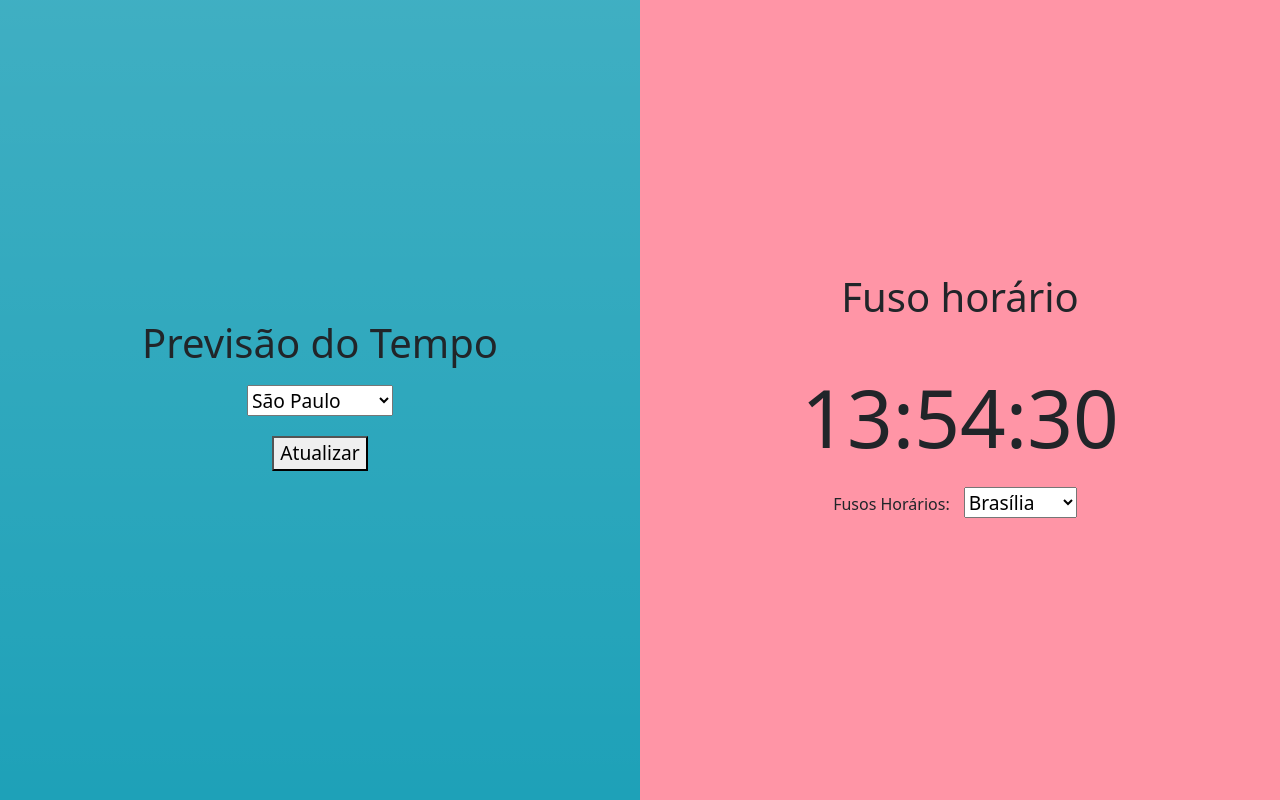
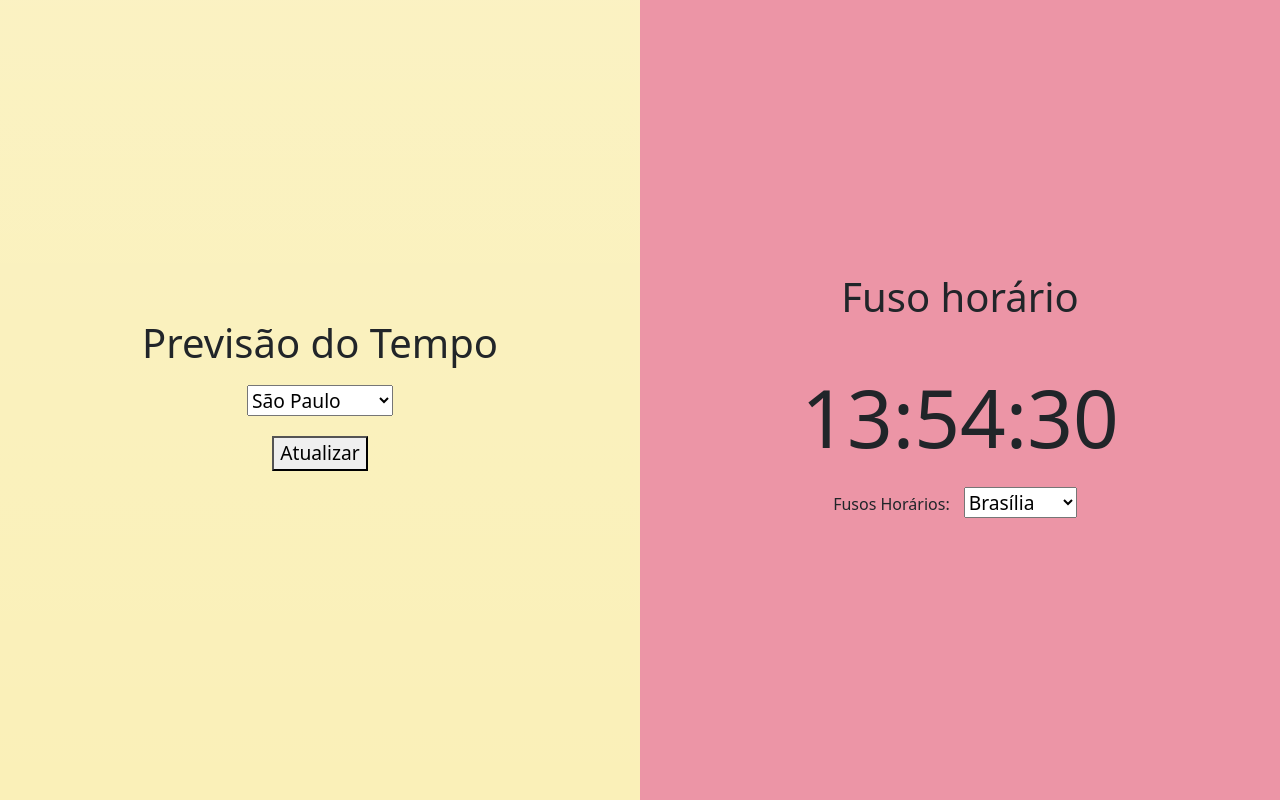
Before and after one commit to saymonlintt/clima-e-fuso-horario, a plain HTML site: page index.html in a window 1280 px wide. Drawn offline with nearby package versions, Linux system fonts and the light colour scheme; no server answers.

Commit message:
Update style.css

```diff
--- a/style.css
+++ b/style.css
@@ -8,7 +8,7 @@
   justify-content: center;
   align-items: center;
   text-align: center;
-  background-color: rgb(30, 161, 184);
+  background-color: rgb(250, 240, 184);
 }
 
 h1 {
@@ -45,7 +45,7 @@ select,button {
   flex-direction: column;
   justify-content: center;
   align-items: center;
-  background-color: rgb(536, 149, 166);
+  background-color: rgb(236, 149, 166);
 }
 
 #clock {
```
